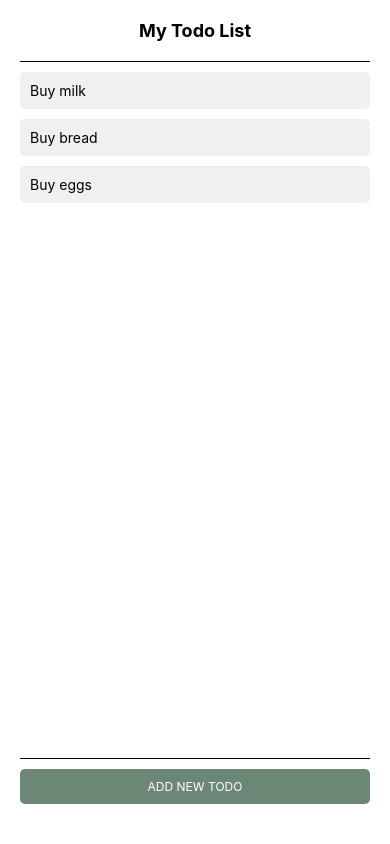
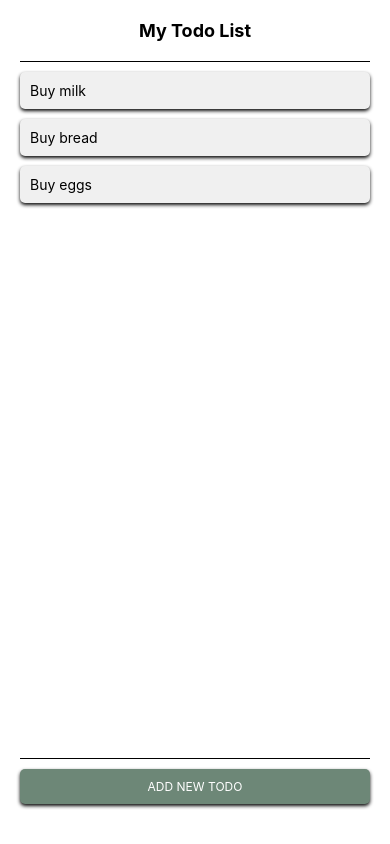
Before and after one commit to AbhayaStha/My-Todo-List, a React Native app: screen / in a window 390 px wide. Built offline with nearby package versions, Linux system fonts and the light colour scheme.

Commit message:
Milestone 1

```diff
--- a/App.js
+++ b/App.js
@@ -57,11 +57,18 @@ const styles = StyleSheet.create({
     alignSelf: 'stretch',
   },
   todoItem: {
-    marginBottom: 5,
     backgroundColor: '#f0f0f0',
     padding: 10,
     borderRadius: 5,
     marginBottom: 10,
+    shadowColor: '#000',
+    shadowOffset: {
+      width: 0,
+      height: 2,
+    },
+    shadowOpacity: 0.96,
+    shadowRadius: 3.84,
+    elevation: 5,
   },
   todoText: {
     fontSize:14,
@@ -73,6 +80,14 @@ const styles = StyleSheet.create({
     borderRadius: 5,
     alignSelf: 'stretch',
     marginBottom: 20,
+    shadowColor: '#000',
+    shadowOffset: {
+      width: 0,
+      height: 2,
+    },
+    shadowOpacity: 0.96,
+    shadowRadius: 3.84,
+    elevation: 5,
   },
   buttonText: {
     color: 'white',
```
